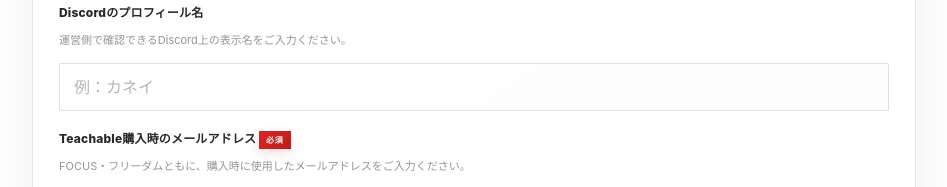
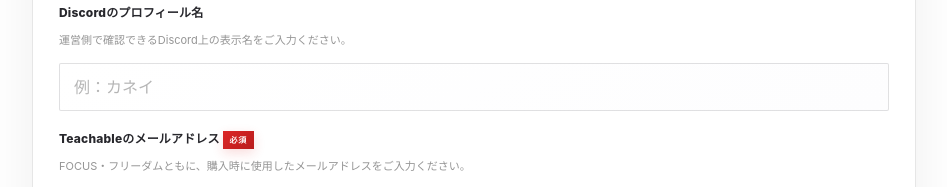
Before and after one commit to lead-forms/kanei-member-support, a plain HTML site: page index.html in a window 1280 px wide. Shown: the part 959-1146 px from the top of the page, without its empty margins (166-1113 px from the left). Drawn offline with Linux system fonts and the light colour scheme.

Commit message:
Rename Teachable email field label

```diff
--- a/index.html
+++ b/index.html
@@ -1837,7 +1837,7 @@
         </div>
 
         <div class="field" style="margin-top:18px">
-          <label class="inline-label" for="purchaseEmail">Teachable購入時のメールアドレス <span class="req">必須</span></label>
+          <label class="inline-label" for="purchaseEmail">Teachableのメールアドレス <span class="req">必須</span></label>
           <div class="field-description">FOCUS・フリーダムともに、購入時に使用したメールアドレスをご入力ください。</div>
           <input id="purchaseEmail" name="purchaseEmail" type="email" autocomplete="email" placeholder="例：name@example.com" maxlength="254" required />
           <div class="error" data-error-for="purchaseEmail">購入時のメールアドレスを正しく入力してください。</div>
```
